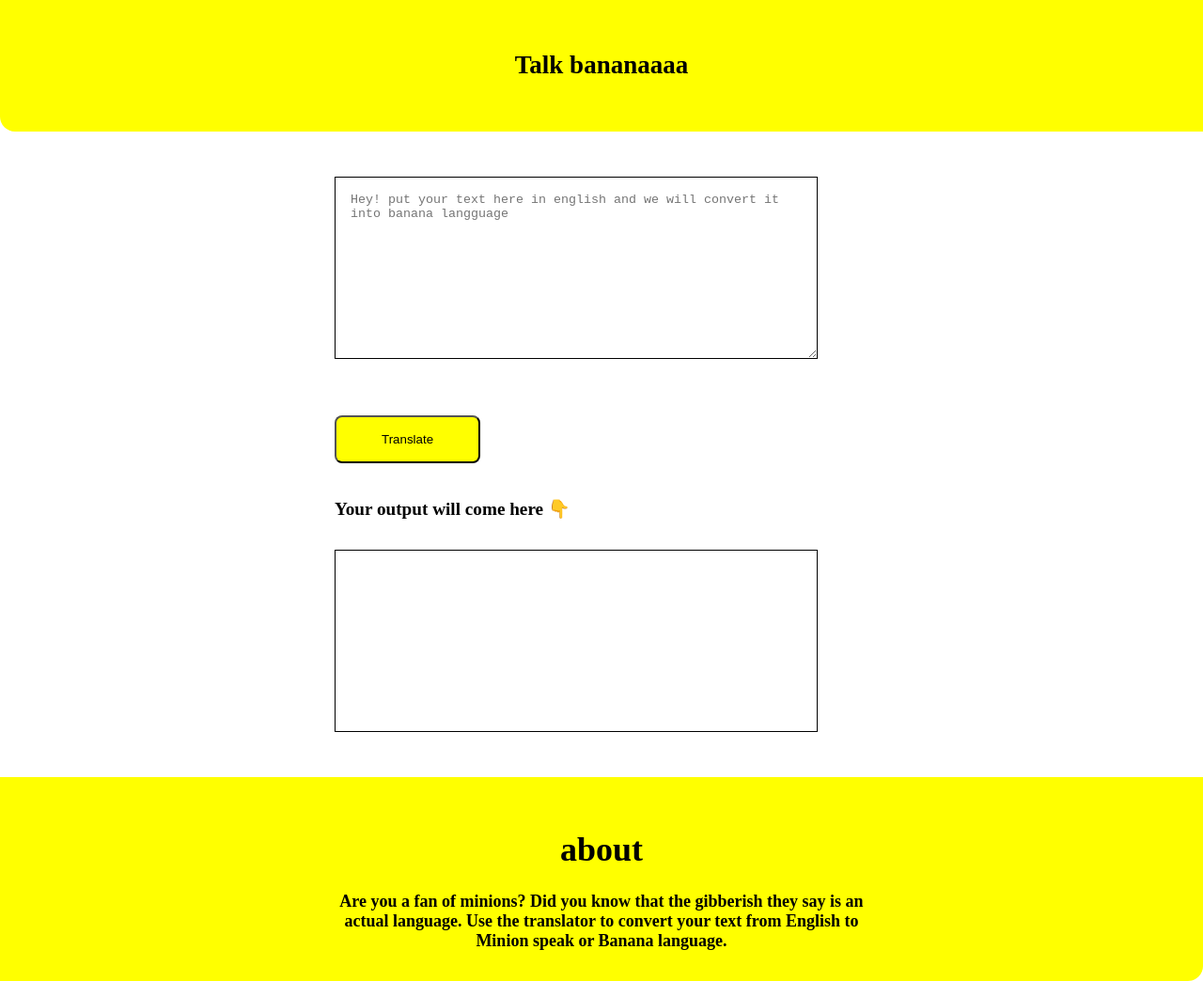
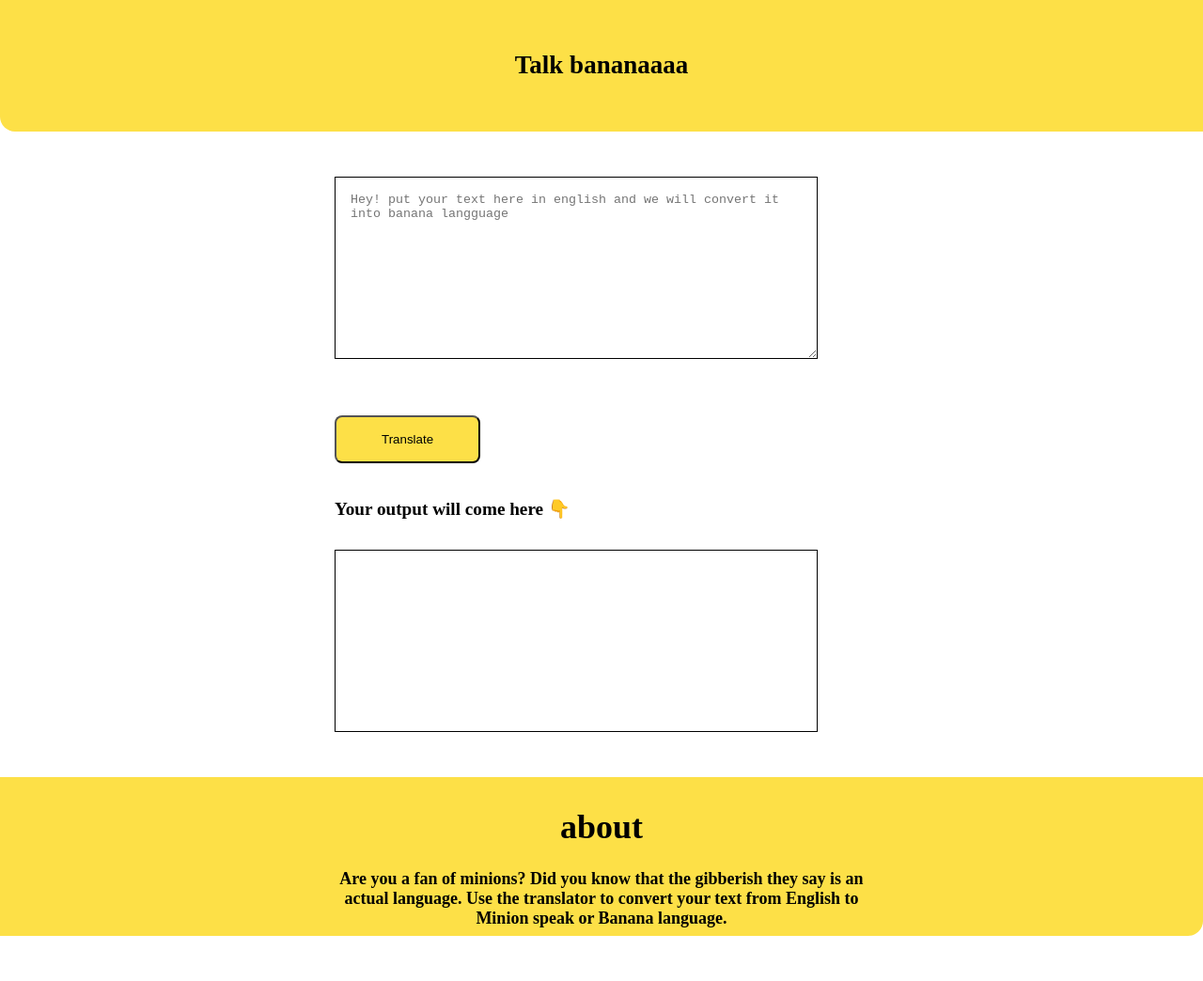
Before and after one commit to TusharJade/mark6-banana-speak, a plain HTML site: page index.html in a window 1280 px wide. Shown: the whole page at 94% size. After the commit the page ends 996 px from the top, so only its background shows below. Drawn offline with Linux system fonts and the light colour scheme.

Commit message:
All done

```diff
--- a/styles.css
+++ b/styles.css
@@ -1,5 +1,10 @@
 body {
     margin: 0;
+}
+
+:root {
+ --primary-color:#FDE047
+ ;
 }
 
 
@@ -19,7 +24,7 @@ body {
 
 #btn-translate {
     padding: 1rem 3rem;
-    background-color: yellow;
+    background-color:var(--primary-color);
     border-radius: 0.5rem;
     margin-top: 1rem;
     margin-bottom: 1rem;
@@ -47,7 +52,7 @@ body {
 }
 
 .yellow {
-    background-color: yellow;
+    background-color:var(--primary-color);
    padding: 2rem;
    text-align: center;
    font-weight: bold;
@@ -57,8 +62,8 @@ body {
 }
 
 .yellow2{
-    background-color: yellow;
-   padding: 2rem;
+    background-color:var(--primary-color);
+   padding: 0.5rem 2rem;
    text-align: center;
    font-weight: bold;
    font-size: large;
```
